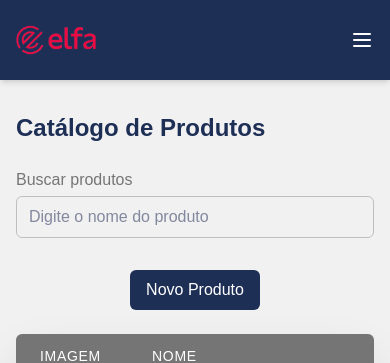
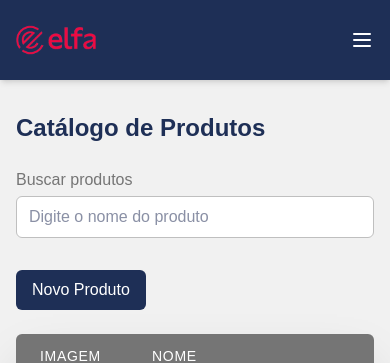
Before and after one commit to livbrandao/supermarket-products, a Next.js app: page /produtos in a window 390 px wide. Shown: the top 363 px of the page. Built offline with nearby package versions, Linux system fonts and the light colour scheme.

Commit message:
💄 feat: Ajuste na responsividade

```diff
--- a/src/components/ProductForm.tsx
+++ b/src/components/ProductForm.tsx
@@ -309,7 +309,7 @@ const ProductForm: React.FC<ProductFormProps> = ({
           </div>
           <label
             htmlFor="image"
-            className="cursor-pointer px-4 py-1 bg-[var(--blue-pastel)] text-white rounded-md hover:bg-[var(--blue)] transition-colors"
+            className="cursor-pointer text-xs md:text-lg px-2 md:px-4 py-1 bg-[var(--blue-pastel)] text-white rounded-md hover:bg-[var(--blue)] transition-colors ml-2 md:ml-0 text-center"
           >
             Escolher arquivo
           </label>
--- a/src/components/ProductList.tsx
+++ b/src/components/ProductList.tsx
@@ -185,7 +185,7 @@ const ProductList: React.FC = () => {
 
   return (
     <div className="space-y-6">
-      <div className="flex flex-col sm:flex-row justify-between items-center gap-4">
+      <div className="flex flex-col sm:flex-row   justify-between items-start md:items-center gap-4">
         <div className="w-full sm:w-64">
           <Input
             id="search"
@@ -193,6 +193,7 @@ const ProductList: React.FC = () => {
             value={searchTerm}
             onChange={(e) => handleSearch(e.target.value)}
             placeholder="Digite o nome do produto"
+            className="bg-white"
           />
         </div>
         <Link href="/cadastro">
```
